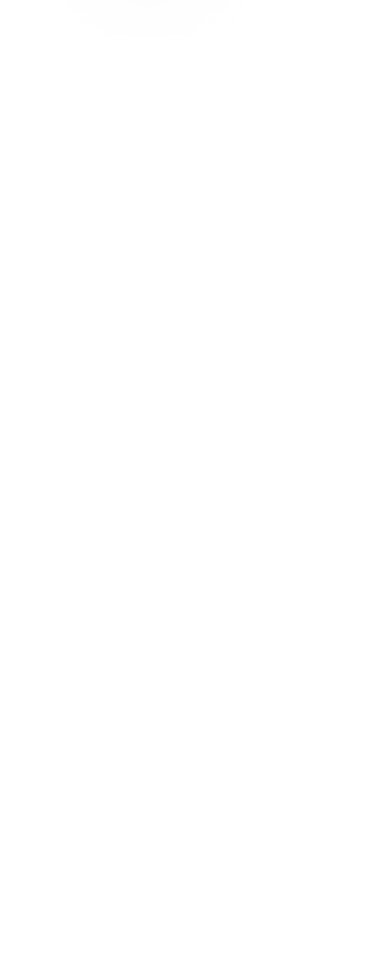
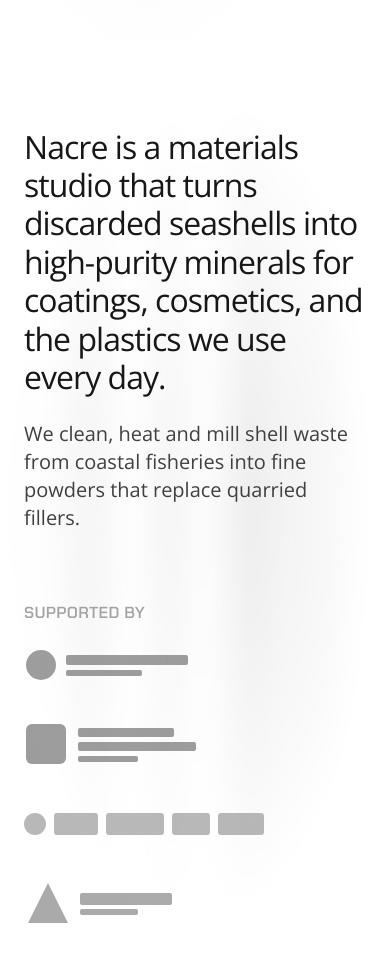
Before and after one commit to namatran/kerra-study, a Next.js app: page / in a window 390 px wide. Shown: the part 680-1642 px from the top of the page. Before the commit the page ends 844 px from the top, so only its background shows below. Built offline with nearby package versions, Linux system fonts and the light colour scheme.

Commit message:
feat: build the intro section with a fading partner row

```diff
--- a/src/app/page.tsx
+++ b/src/app/page.tsx
@@ -1,5 +1,7 @@
 import { Hero } from "@/components/sections/Hero/Hero";
+import { Intro } from "@/components/sections/Intro/Intro";
 import { Nav } from "@/components/sections/Nav/Nav";
+import { Divider } from "@/components/ui/Divider/Divider";
 
 export default function Home() {
   return (
@@ -7,6 +9,8 @@
       <Nav />
       <main>
         <Hero />
+        <Intro />
+        <Divider />
       </main>
     </>
   );
--- /dev/null
+++ b/src/components/sections/Intro/Intro.module.css
@@ -0,0 +1,135 @@
+.intro {
+  position: relative;
+  overflow: hidden;
+  padding-top: var(--space-240);
+}
+
+.inner {
+  position: relative;
+  z-index: 1;
+  display: flex;
+  flex-direction: column;
+  align-items: center;
+  gap: var(--space-48);
+}
+
+.text {
+  display: flex;
+  flex-direction: column;
+  gap: var(--space-48);
+  width: 100%;
+  max-width: 800px;
+  text-align: center;
+}
+
+.statement {
+  font-size: var(--text-h2-long);
+  font-weight: var(--weight-light);
+  line-height: var(--leading-h2);
+  letter-spacing: var(--tracking-h2);
+  color: var(--color-statement);
+}
+
+.statement strong {
+  font-weight: var(--weight-regular);
+}
+
+.lead {
+  font-size: var(--text-lead);
+  line-height: var(--leading-lead);
+  color: var(--color-lead);
+}
+
+.partnersBlock {
+  display: flex;
+  flex-direction: column;
+  align-items: center;
+  gap: var(--space-24);
+  width: 100%;
+  padding-top: var(--space-24);
+}
+
+.label {
+  width: 100%;
+  font-family: var(--font-tech);
+  font-size: var(--text-label);
+  font-weight: var(--weight-semibold);
+  line-height: 1.1;
+  letter-spacing: 0.02em;
+  text-align: center;
+  text-transform: uppercase;
+  color: var(--color-muted);
+}
+
+.partners {
+  display: flex;
+  align-items: center;
+  justify-content: space-between;
+  width: 100%;
+  height: 78px;
+}
+
+.partner {
+  color: var(--neutral-500);
+  opacity: 0;
+  transition: opacity 0.35s var(--ease-spring);
+}
+
+.partners[data-visible="true"] .partner {
+  opacity: var(--rest);
+}
+
+@media (min-width: 1920px) {
+  .intro {
+    padding-top: 320px;
+  }
+}
+
+/* Tablet: everything left-aligned, logos in a wrapping row */
+@media (max-width: 1199.98px) {
+  .intro {
+    padding-top: var(--space-96);
+  }
+
+  .inner {
+    align-items: flex-start;
+  }
+
+  .text {
+    max-width: none;
+    text-align: left;
+  }
+
+  .partnersBlock {
+    align-items: flex-start;
+  }
+
+  .label {
+    text-align: left;
+  }
+
+  .partners {
+    flex-wrap: wrap;
+    justify-content: flex-start;
+    gap: var(--space-32) 58px;
+    height: auto;
+    min-height: 78px;
+  }
+}
+
+/* Phone: logos stack */
+@media (max-width: 809.98px) {
+  .intro {
+    padding-top: var(--space-48);
+  }
+
+  .text {
+    gap: var(--space-24);
+  }
+
+  .partners {
+    flex-direction: column;
+    align-items: flex-start;
+    gap: var(--space-32);
+  }
+}
--- /dev/null
+++ b/src/components/sections/Intro/Intro.tsx
@@ -0,0 +1,24 @@
+import { intro, site } from "@/data/content";
+import { Streaks } from "@/components/ui/Streaks/Streaks";
+import { PartnerRow } from "./PartnerRow";
+import styles from "./Intro.module.css";
+
+export function Intro() {
+  return (
+    <section id="intro" className={styles.intro} data-section="intro">
+      <Streaks tone="soft" />
+      <div className={`container ${styles.inner}`}>
+        <div className={styles.text}>
+          <h2 className={styles.statement}>
+            <strong>{site.brand}</strong> {intro.statement}
+          </h2>
+          <p className={styles.lead}>{intro.lead}</p>
+        </div>
+        <div className={styles.partnersBlock}>
+          <p className={styles.label}>{intro.partnersLabel}</p>
+          <PartnerRow labels={intro.partners} />
+        </div>
+      </div>
+    </section>
+  );
+}
--- /dev/null
+++ b/src/components/sections/Intro/PartnerRow.tsx
@@ -0,0 +1,28 @@
+"use client";
+
+import { useInView } from "@/hooks/useInView";
+import styles from "./Intro.module.css";
+
+// Placeholder partner marks: a symbol plus grey bars standing in for a name.
+const MARKS = [
+  { width: 180, height: 38, rest: 0.7, shapes: <><circle cx="17" cy="19" r="15" /><rect x="42" y="9" width="122" height="10" rx="2" /><rect x="42" y="24" width="76" height="6" rx="2" /></> },
+  { width: 180, height: 57, rest: 0.7, shapes: <><rect x="2" y="8" width="40" height="40" rx="6" /><rect x="54" y="12" width="96" height="9" rx="2" /><rect x="54" y="26" width="118" height="9" rx="2" /><rect x="54" y="40" width="60" height="6" rx="2" /></> },
+  { width: 240, height: 38, rest: 0.5, shapes: <><rect x="0" y="8" width="22" height="22" rx="11" /><rect x="30" y="8" width="44" height="22" rx="3" /><rect x="82" y="8" width="58" height="22" rx="3" /><rect x="148" y="8" width="38" height="22" rx="3" /><rect x="194" y="8" width="46" height="22" rx="3" /></> },
+  { width: 153, height: 56, rest: 0.6, shapes: <><path d="M4 48 24 8l20 40Z" /><rect x="56" y="18" width="92" height="12" rx="2" /><rect x="56" y="34" width="58" height="6" rx="2" /></> },
+];
+
+/** The "supported by" row. All marks fade in together as the row nears the viewport. */
+export function PartnerRow({ labels }: { labels: string[] }) {
+  const [ref, visible] = useInView<HTMLUListElement>({ rootMargin: "0px 0px 125px 0px" });
+  return (
+    <ul ref={ref} className={styles.partners} data-visible={visible}>
+      {MARKS.map((mark, i) => (
+        <li key={i} className={styles.partner} style={{ "--rest": mark.rest } as React.CSSProperties}>
+          <svg width={mark.width} height={mark.height} viewBox={`0 0 ${mark.width} ${mark.height}`} role="img" aria-label={labels[i]}>
+            <g fill="currentColor">{mark.shapes}</g>
+          </svg>
+        </li>
+      ))}
+    </ul>
+  );
+}
```
